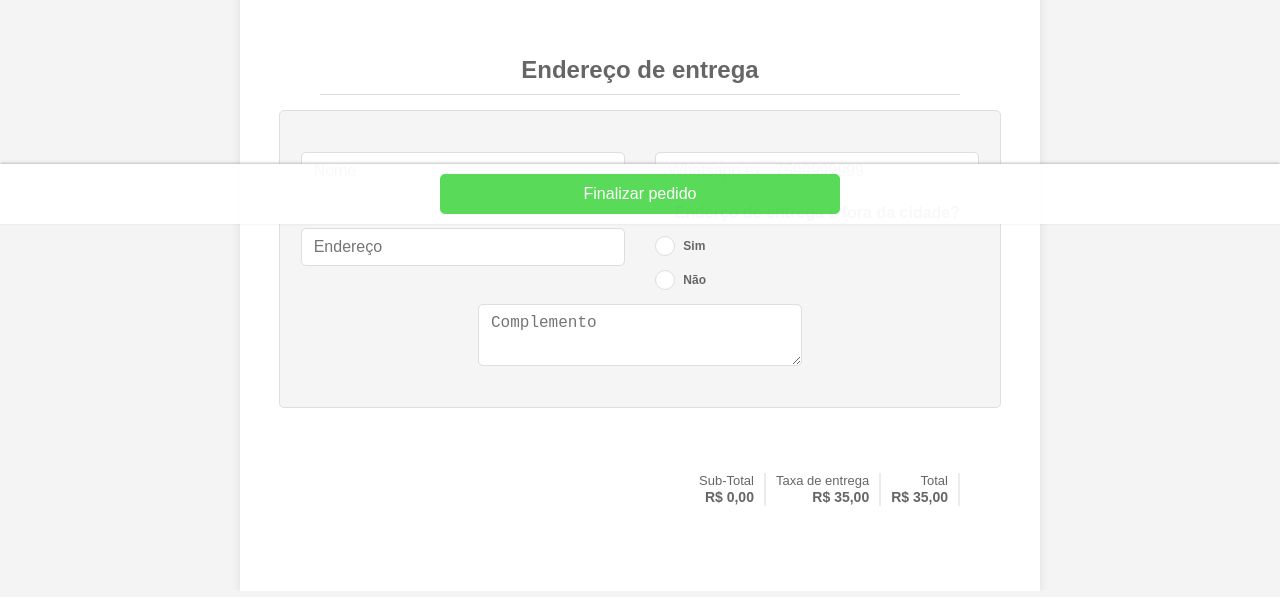
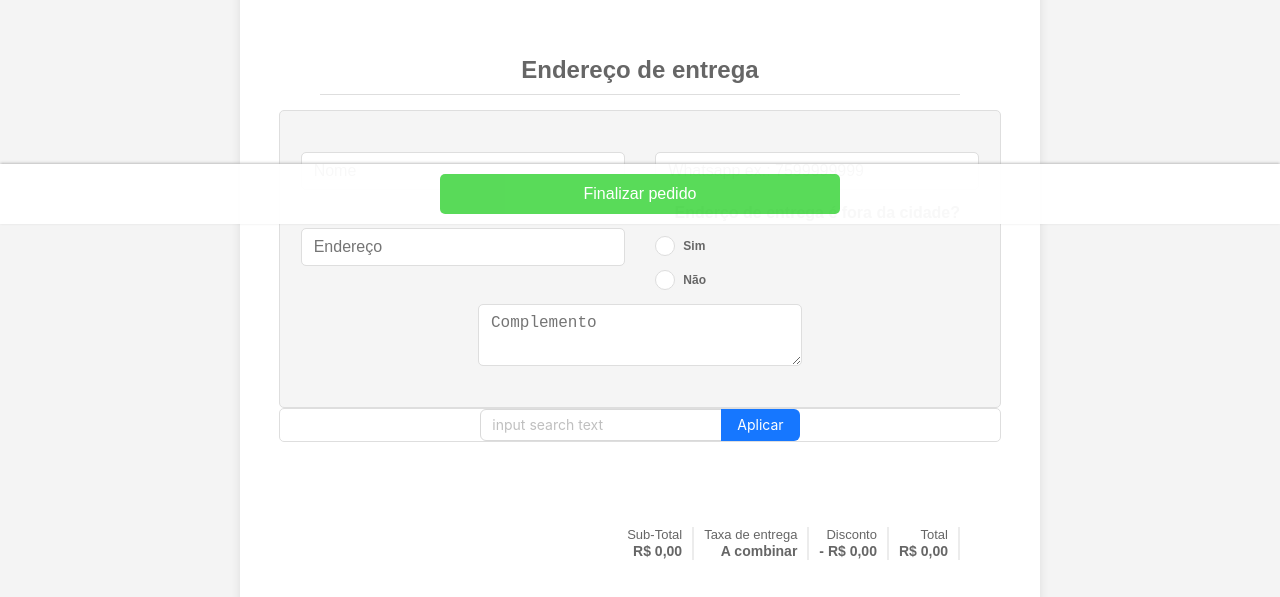
Before and after one commit to DeividAlmeida/menu, a React (Create React App) app: page /cart in a window 1280 px wide. Shown: the part 576-1173 px from the top of the page. Built offline with nearby package versions, Linux system fonts and the light colour scheme.

Commit message:
add discount_coupon

```diff
--- a/src/App.tsx
+++ b/src/App.tsx
@@ -4,17 +4,10 @@ import { BrowserRouter as Router, Route, Routes } from "react-router-dom";
 import { Home } from "./home/home";
 import { Item } from "./detail/detail";
 import { Cart } from "./cart/cart";
+import { CartContextType, Cart as CartType, IItem} from "./types/cart";
 import { Order } from "./myOrder/myOrder"
 import { Nav } from "./nav/nav"
 import { Calculator } from './utils/calculator';
-interface IItem {
-  id: number;
-  title: string;
-  image: string;
-  description: string;
-  price: number;
-  details?: any;
-}
 
 export const allItems: IItem[] = [
   {
@@ -247,24 +240,24 @@ export const border = [
   }
 ];
 
-type CartContextType = {
-  cart: any[];
-  total: number;
-  addOrder: React.Dispatch<React.SetStateAction<IItem[] | [
+export const coupons: Record<string, number> = {
+  "5off": 0.05,
+};
 
-  ]>>;
-};
-export const CartContext = createContext<CartContextType | any[]>([]);
+
+export const CartContext = createContext<CartContextType | []>([]);
 function App() {
-  const [cart, setCart] = useState<any[]>([]);
+  const [cart, setCart] = useState<CartType[]>([]);
   const [total, setTotal] = useState<number>(0);
-    const addOrder = (cart: any) => {
+  const [discount, setDiscount] = useState<number>(0);
+    const addOrder = (cart: CartType[], new_discount?: number) => {
       setCart(cart)
       const calc = new Calculator(cart).total;
+      setDiscount(new_discount?? discount);
       setTotal(calc);
     }
   return (
-    <CartContext.Provider value={{ cart, total, addOrder }}>
+    <CartContext.Provider value={{ cart, discount, total, addOrder }}>
       <Router>
           <main>
             <section>
--- a/src/cart/cart.tsx
+++ b/src/cart/cart.tsx
@@ -7,10 +7,12 @@ import { Link, useLocation } from "react-router-dom";
 import { ItemCart } from "./item_cart";
 import { Message } from "../utils/message";
 import { message as alert } from 'antd';
+import { DiscountCoupon } from "./discount_coupon";
 export const Cart = () => {
   const [order_status, setOrderStatus] = useState("Seu carrinho está vazio =(");
+  const [delivery_fee, setDeliveryFee] = useState<number>(0);
   const [alertApi, contextHolder] = alert.useMessage();
-  const { cart, total } = useContext(CartContext) as CartContextType;
+  const { cart, discount, total } = useContext(CartContext) as CartContextType;
 
   const data = new URLSearchParams(useLocation().search);
 
@@ -26,6 +28,9 @@ export const Cart = () => {
     }
   }, [])
 
+  const set_delivery_fee = (value: string) => {
+    setDeliveryFee(parseInt(value));
+  }
 
   return (
     <>
@@ -66,14 +71,14 @@ export const Cart = () => {
               <label htmlFor="number" className="radio-lable">Enderço de entrega é fora da cidade?</label>
               <br />
               <div className="form-check">
-                <input className="form-check-input" type="radio" name="out_town" id="yes" value={"on"} required/>
+                <input className="form-check-input" type="radio" name="delivery_fee" id="yes" value={"5"} required onClick={(event) => set_delivery_fee((event.target as HTMLInputElement).defaultValue)} />
                 <label className="form-check-label check-address" htmlFor="yes">
                     Sim
                 </label>
               </div>
               <br/>
               <div className="form-check">
-                <input className="form-check-input" type="radio" name="out_town" id="no" value={"off"} required/>
+                <input className="form-check-input" type="radio" name="delivery_fee" id="no" value={"0"} required onClick={(event) => set_delivery_fee((event.target as HTMLInputElement).defaultValue)} />
                 <label className="form-check-label check-address" htmlFor="no">
                     Não
                 </label>
@@ -86,7 +91,7 @@ export const Cart = () => {
             <input type="hidden" name="total" value={total}/>
           </div>
         </div>
-
+        <DiscountCoupon />
         <div className="total-price">
           <div className="price-box">
             <span className="total-price-label">Sub-Total</span>
@@ -94,11 +99,15 @@ export const Cart = () => {
           </div>
           <div className="price-box">
             <span className="total-price-label">Taxa de entrega</span>
-            <strong className="total-price-value">R$ 35,00</strong>
+            <strong className="total-price-value">{delivery_fee  > 0 ? currencyToString(delivery_fee) : "A combinar"}</strong>
+          </div>
+          <div className="price-box">
+            <span className="total-price-label">Disconto</span>
+            <strong className="total-price-value">{ ` - ${currencyToString(discount)}`}</strong>
           </div>
           <div className="price-box">
             <span className="total-price-label">Total</span>
-            <strong className="total-price-value">R$ 35,00</strong>
+            <strong className="total-price-value">{currencyToString(total + delivery_fee - discount)}</strong>
           </div>
         </div>
         <div className="next-button-box">
--- /dev/null
+++ b/src/cart/discount_coupon.tsx
@@ -0,0 +1,24 @@
+import { useContext, useState } from "react";
+import { Cart, CartContextType } from "../types/cart";
+import { allItems, border, CartContext, categories, coupons } from "../App";
+import { Calculator } from "../utils/calculator";
+import { currencyToString } from "../utils";
+import { Button, Input, Space } from 'antd';
+
+export const DiscountCoupon = () => {
+  const { cart, total, addOrder } = useContext(CartContext) as CartContextType;
+  const { Search } = Input;
+
+  const apply_coupon = (value: string) => {
+    const new_discount = coupons[value.toLocaleLowerCase()] ??  0;
+    addOrder(cart, new_discount * total);
+  };
+
+  return (
+    <>
+     <Space align="start"  className="item-size-box">
+        <Search  placeholder="input search text" enterButton="Aplicar" onSearch={apply_coupon} />
+     </Space>
+    </>
+  )
+};
--- a/src/detail/detail.css
+++ b/src/detail/detail.css
@@ -79,6 +79,7 @@ picture > img {
   border-radius: 5px;
   border: solid #dedede 1px;
   flex-flow: column;
+  margin: 0 auto;
   margin-bottom: 20px;
 }
 
--- a/src/detail/detail.tsx
+++ b/src/detail/detail.tsx
@@ -19,7 +19,7 @@ export const Item = () => {
     setTastesState(item.tastes <= tastes.length)
   }, [item.tastes, tastes]);
 
-  const { cart , total, addOrder } = useContext(CartContext) as CartContextType;
+  const { cart, total, addOrder } = useContext(CartContext) as CartContextType;
   const addCart = () =>  {
 
     addOrder([
@@ -174,7 +174,7 @@ export const Item = () => {
           onClick={()=>addCart()}
           disabled={tastes.length === 0}
         >
-          Adicionar ao carrinho
+          Adicionar
           <b>{ " " + currencyToString(subTotal() + total)}</b>
         </button>
         <Link
--- a/src/utils/index.tsx
+++ b/src/utils/index.tsx
@@ -1,5 +1,6 @@
 export const currencyToString = (price: number) => {
+
   return new Intl.NumberFormat('pt-BR',
     { style: 'currency', currency: 'BRL' }
-  ).format(price)
+  ).format(price * 1)
 }
--- a/src/utils/message.ts
+++ b/src/utils/message.ts
@@ -37,15 +37,12 @@ export class Message {
     return this.data.get("complement") as string;
   }
 
-  private get delivery_fee() {
-    return this.data.get("out_town") === "on"? 5.00 : "A combinar";
+  private get delivery_fee(): number {
+    return parseInt(this.data.get("delivery_fee") as string);
   }
 
   private get total(): string {
-    if (this.delivery_fee === 5.00) {
-      return currencyToString(this.sub_total + 5);
-    }
-    return `${currencyToString(this.sub_total)} + Entrega` as string;
+    return currencyToString(this.sub_total + this.delivery_fee);
   }
 
   private get order_detail(): string {
@@ -55,6 +52,7 @@ export class Message {
   }
 
   private send_client_message(): void {
+    if (this.cart.length > 0)
       fetch(`https://graph.facebook.com/v20.0/${process.env.REACT_APP_META_NUMBER_ID}/messages`, {
         method: "POST",
         headers: {
```
Also changed, not shown: src/types/cart.ts (+5 -3 lines). Lines whose indentation alone changed are shown as unchanged.
